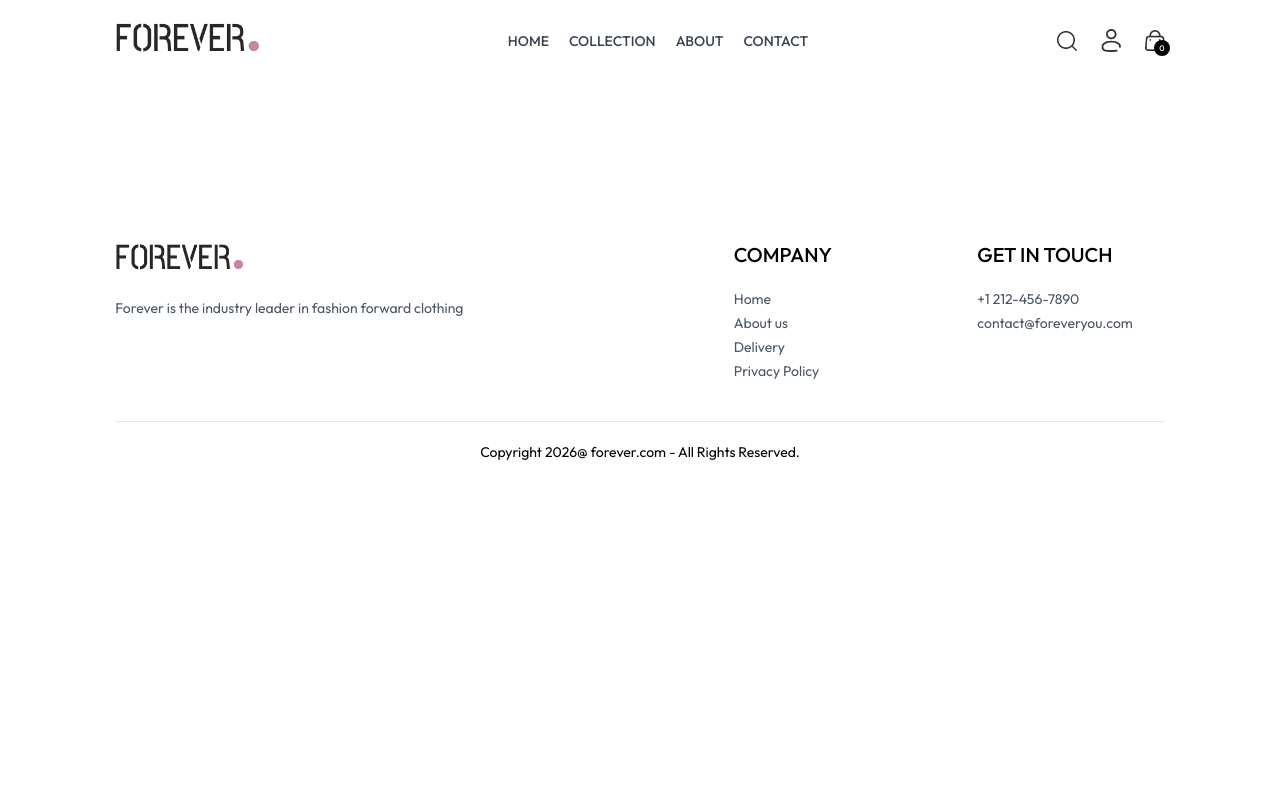
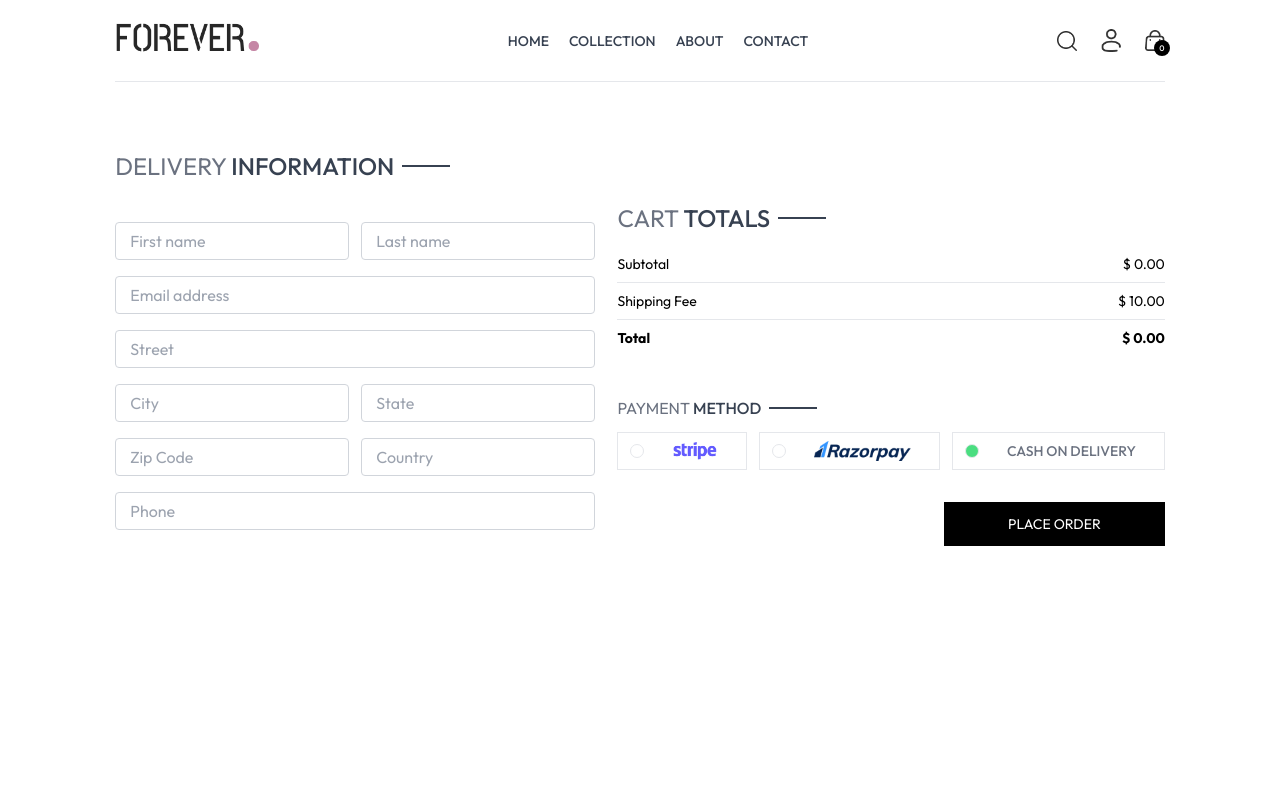
Before and after one commit to Stella0711/ecommerce-clothing-app, a React (Vite) app in the folder frontend/: page /place-order in a window 1280 px wide. Shown: the top 800 px of the page. Built offline with nearby package versions, Linux system fonts and the light colour scheme.

Commit message:
Build Place Order UI and functionality

```diff
--- a/frontend/src/components/Navbar.jsx
+++ b/frontend/src/components/Navbar.jsx
@@ -37,7 +37,7 @@ const Navbar = () => {
             <img onClick={()=>setShowSearch(true)} src={assets.search_icon} className='w-5 cursor-pointer' alt="" />
 
             <div className='group relative'>
-                <img src={assets.profile_icon} className='w-5 cursor-pointer' alt="" />
+                <Link to='/login'><img src={assets.profile_icon} className='w-5 cursor-pointer' alt="" /></Link>
                 <div className='group-hover:block hidden absolute dropdown-menu right-0 pt-4'>
                     <div className='flex flex-col gap-2 w-36 py-3 px-5 bg-slate-100 text-gray-500 rounded'>
                     <p className='cursor-pointer hover:text-black'>My Profile</p>
--- a/frontend/src/context/ShopContext.jsx
+++ b/frontend/src/context/ShopContext.jsx
@@ -2,6 +2,7 @@ import React, { useState, useEffect } from 'react';
 import { createContext } from "react";
 import { products } from "../assets/assets"
 import { toast } from 'react-toastify';
+import { useNavigate } from 'react-router-dom';
 
 export const ShopContext = createContext();
 
@@ -12,6 +13,7 @@ const ShopContextProvider = (props) => {
     const [search,setSearch] = useState('');
     const [showSearch,setShowSearch] = useState(false);
     const [cartItems,setCartItems] = useState({});
+    const navigate = useNavigate();
 
     const addToCart = async (itemId,size) => {
 
@@ -84,8 +86,7 @@ const ShopContextProvider = (props) => {
         search, setSearch, showSearch, setShowSearch,
         cartItems,addToCart,
         getCartCount,updateQuantity,
-        getCartAmount
-
+        getCartAmount, navigate
     }
 
     return (
--- a/frontend/src/pages/About.jsx
+++ b/frontend/src/pages/About.jsx
@@ -1,8 +1,23 @@
 import React from 'react'
+import Title from '../components/Title';
+import { assets } from '../assets/assets';
 
 const About = () => {
   return (
     <div>
+
+        <div className='text-2xl text-center pt-8 border-t'>
+            <Title text1={'ABOUT'} text2={'US'} />
+        </div>
+
+        <div className='my-10 flex flex-col md:flex-row gap-16'>
+            <img className='w-full md:max-w-[450px' src={assets.about_img} alt="" />
+            <div className='flex flex-col justify-center gap-6 md:w-2/4 text-gray-600'>
+            <p></p>
+            <p></p>
+
+            </div>
+        </div>
 
     </div>
   )
--- a/frontend/src/pages/Cart.jsx
+++ b/frontend/src/pages/Cart.jsx
@@ -6,7 +6,7 @@ import CartTotal from '../components/CartTotal';
 
 const Cart = () => {
 
-  const { products, currency, cartItems, updateQuantity } = useContext(ShopContext);
+  const { products, currency, cartItems, updateQuantity, navigate } = useContext(ShopContext);
 
   const [cartData,setCartData] = useState([]);
 
@@ -65,7 +65,11 @@ const Cart = () => {
 
       <div className='flex justify-end my-20'>
         <div className='w-full sm:w-[450px]'>
-          <CartTotal />
+          <CartTotal/>
+          <div className='w-full text-end'>
+            <button onClick={()=>navigate('/place-order')} className='bg-black text-white text-sm my-8 px-8 py-3'>PROCEED TO CHECKOUT</button>
+
+          </div>
         </div>
 
       </div>
--- a/frontend/src/pages/Login.jsx
+++ b/frontend/src/pages/Login.jsx
@@ -1,10 +1,32 @@
-import React from 'react'
+import React, { useState } from 'react'
 
 const Login = () => {
+
+    const [currentState, setCurrentState] = useState('Sign Up')
+
+    const onSubmitHandler = async (event) => {
+        event.preventDefault();
+    }
+
   return (
-    <div>
-
-    </div>
+    <form onSubmit={onSubmitHandler} className='flex flex-col items-center w-[90%] sm:max-w-96 m-auto mt-14 gap-4 text-gray-800'>
+        <div className='inline-flex items-center gap-2 mb-2 mt-10'>
+            <p className='prata-regular text-3xl'>{currentState}</p>
+            <hr className='border-none h-[1.5px] w-8 bg-gray-800'/>
+        </div>
+        {currentState === 'Login' ? '' : <input type="text" className='w-full px-3 py-2 border border-gray-800' placeholder='Name' required/>}
+        <input type="email" className='w-full px-3 py-2 border border-gray-800' placeholder='Email' required/>
+        <input type="password" className='w-full px-3 py-2 border border-gray-800' placeholder='Password' required/>
+        <div className='w-full flex justify-between text-sm mt-[-8px]'>
+            <p className='cursor-pointer'>Forgot your password?</p>
+            {
+                currentState === 'Login'
+                ? <p onClick={()=>setCurrentState('Sign Up')} className='cursor-pointer'>Create account</p>
+                : <p onClick={()=>setCurrentState('Login')}className='cursor-pointer'>Login Here</p>
+            }
+        </div>
+        <button className='bg-black text-white font-light px-8 py-2 mt-4'>{currentState === 'Login' ? 'Sign In' : 'Sign Up'}</button>
+    </form>
   )
 }
 
--- a/frontend/src/pages/Orders.jsx
+++ b/frontend/src/pages/Orders.jsx
@@ -1,9 +1,46 @@
-import React from 'react'
+import React, { useContext } from 'react'
+import { ShopContext } from '../context/ShopContext'
+import Title from '../components/Title';
 
 const Orders = () => {
+
+const { products, currency } = useContext(ShopContext);
+
   return (
-    <div>
+    <div className='border-t pt-16'>
 
+        <div className='text-2xl'>
+            <Title text1={'MY'} text2={'ORDERS'}/>
+        </div>
+
+        <div>
+            {
+                products.slice(1,4).map((item,index)=>(
+                    <div key={index}className='py-4 border-t border-b text-gray-700 flex flex-col md:flex-row md:items-center md:justify-between gap-4'>
+                        <div className='flex items-start gap-6 text-sm'>
+                            <img className='w-16 sm:w-20' src={item.image[0]} alt="" />
+                            <div>
+                                <p className='sm:text-base font-medium'>{item.name}</p>
+                                <div className='flex items-center gap-3 mt-2 text-base text-gray-500'>
+                                    <p className='text-lg'>{currency}{item.price}</p>
+                                    <p>Quantity: 1</p>
+                                    <p>Size: M</p>
+                                </div>
+                                <p className='mt-2'>Date: <span className='text-gray-400'>July 25, 2026</span></p>
+                            </div>
+                        </div>
+                        <div className='md:w-1/2 flex justify-between'>
+                            <div className='flex items-center gap-2'>
+                                <p className='min-w-2 h-2 rounded-full bg-green-500'></p>
+                                <p className='text-sm md:text-base'>Ready to ship</p>
+                            </div>
+                            <button className='border px-4 py-2 text-sm font-medium rounded-sm'>Track Order</button>
+                        </div>
+                    </div>
+
+                ))
+            }
+        </div>
     </div>
   )
 }
--- a/frontend/src/pages/PlaceOrder.jsx
+++ b/frontend/src/pages/PlaceOrder.jsx
@@ -1,8 +1,71 @@
-import React from 'react'
+import React, { useContext, useState } from 'react'
+import Title from '../components/Title';
+import CartTotal from '../components/CartTotal';
+import { assets } from '../assets/assets';
+import { ShopContext } from '../context/ShopContext';
 
 const PlaceOrder = () => {
+
+    const[method,setMethod] = useState('cod');
+
+    const {navigate} = useContext(ShopContext);
+
   return (
-    <div>
+    <div className='flex flex-col sm:flex-row justify-between gap-4 pt-5 sm:pt-14 min-h-[80vh] border-t'>
+        {/*----------------------Left Side---------------------------*/}
+        <div className='flex flex-col gap-4 w-full sm:max-w-[480px]'>
+            <div className='text-xl sm:text-2xl my-3'>
+                <Title text1={'DELIVERY'} text2={'INFORMATION'} />
+            </div>
+            <div className='flex gap-3'>
+                <input className='border border-gray-300 rounded py-1.5 px-3.5 w-full' type="text" placeholder='First name'/>
+                <input className='border border-gray-300 rounded py-1.5 px-3.5 w-full' type="text" placeholder='Last name'/>
+            </div>
+            <input className='border border-gray-300 rounded py-1.5 px-3.5 w-full' type="email" placeholder='Email address'/>
+            <input className='border border-gray-300 rounded py-1.5 px-3.5 w-full' type="text" placeholder='Street'/>
+            <div className='flex gap-3'>
+                <input className='border border-gray-300 rounded py-1.5 px-3.5 w-full' type="text" placeholder='City'/>
+                <input className='border border-gray-300 rounded py-1.5 px-3.5 w-full' type="text" placeholder='State'/>
+            </div>
+            <div className='flex gap-3'>
+                <input className='border border-gray-300 rounded py-1.5 px-3.5 w-full' type="number" placeholder='Zip Code'/>
+                <input className='border border-gray-300 rounded py-1.5 px-3.5 w-full' type="text" placeholder='Country'/>
+            </div>
+            <div className='flex gap-3'>
+                <input className='border border-gray-300 rounded py-1.5 px-3.5 w-full' type="number" placeholder='Phone'/>
+            </div>
+        </div>
+        {/*----------------------Right Side---------------------------*/}
+        <div className='mt-8'>
+
+            <div className='mt-8 min-w-80'>
+                <CartTotal/>
+            </div>
+
+            <div className='mt-12'>
+                <Title text1={'PAYMENT'} text2={'METHOD'}/>
+                {/*----------------------Payment Method Selection---------------------------*/}
+                <div className='flex gap-3 flex-col lg:flex-row'>
+                    <div onClick={()=>setMethod('stripe')} className='flex items-center gap-3 border p-2 px-3 cursor-pointer'>
+                        <p className={`min-w-3.5 h-3.5 border rounded-full ${method === 'stripe' ? 'bg-green-400' : ''}`}></p>
+                        <img className='h-5 mx-4' src={assets.stripe_logo} alt="" />
+                    </div>
+                    <div onClick={()=>setMethod('razorpay')} className='flex items-center gap-3 border p-2 px-3 cursor-pointer'>
+                        <p className={`min-w-3.5 h-3.5 border rounded-full ${method === 'razorpay' ? 'bg-green-400' : ''}`}></p>
+                        <img className='h-5 mx-4' src={assets.razorpay_logo} alt="" />
+                    </div>
+                    <div onClick={()=>setMethod('cod')} className='flex items-center gap-3 border p-2 px-3 cursor-pointer'>
+                        <p className={`min-w-3.5 h-3.5 border rounded-full ${method === 'cod' ? 'bg-green-400' : ''}`}></p>
+                        <p className='text-gray-500 text-sm font-medium mx-4'>CASH ON DELIVERY</p>
+                    </div>
+                </div>
+
+            <div className='w-full text-end mt-8'>
+                <button onClick={()=>navigate('/orders')} className='bg-black text-white px-16 py-3 text-sm'>PLACE ORDER</button>
+            </div>
+            </div>
+        </div>
+
 
     </div>
   )
```
